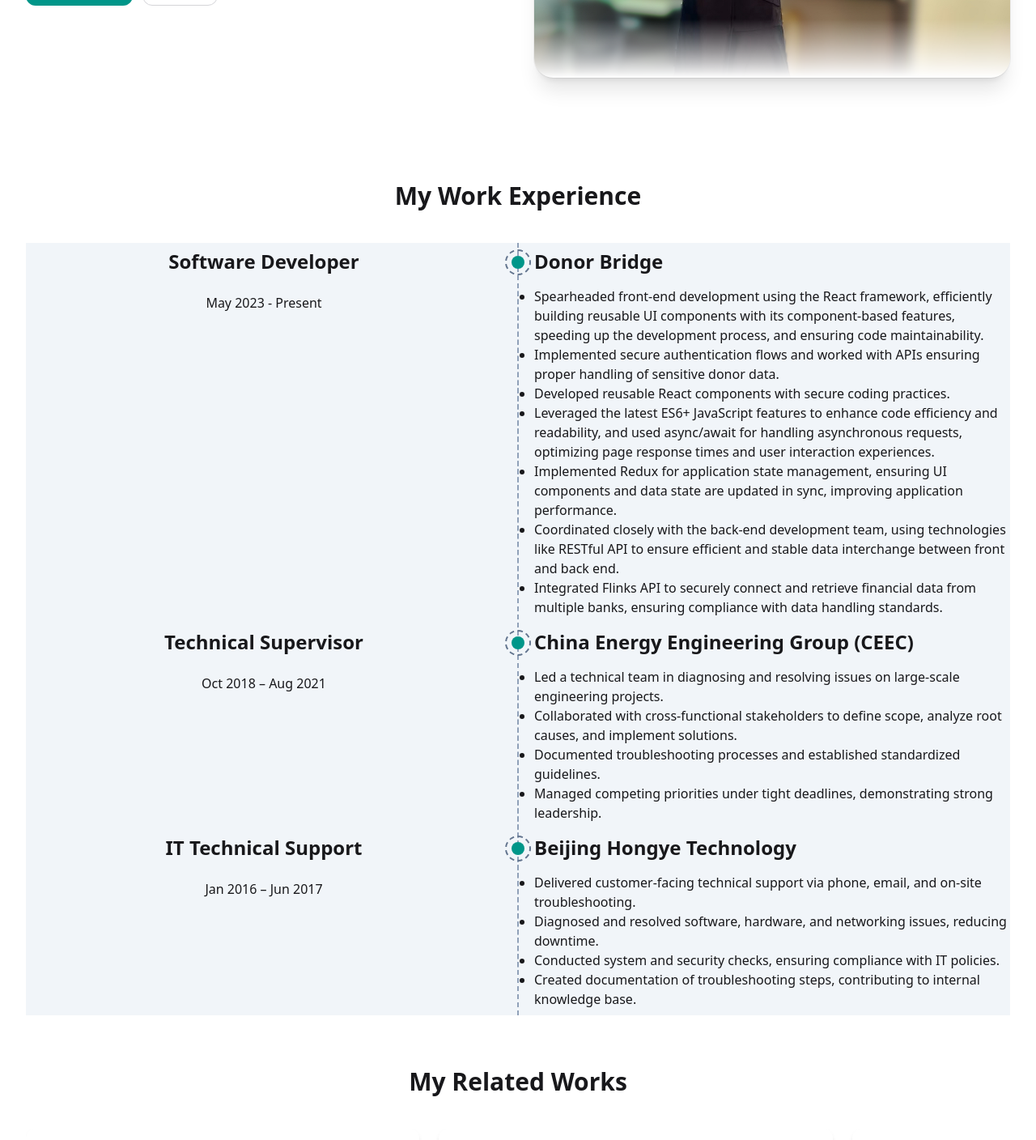
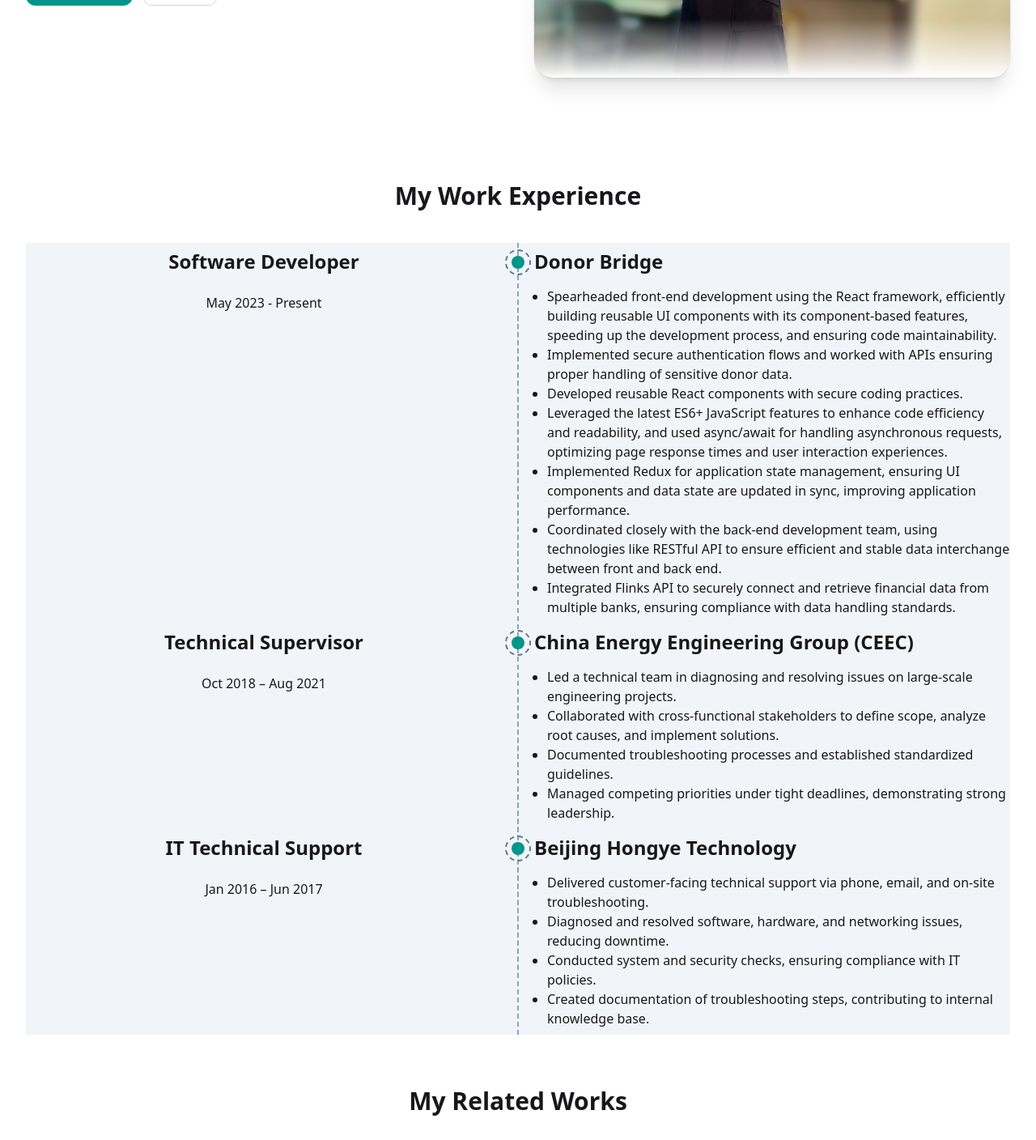
Before and after one commit to Chao-Meng/portfolio-react-tailwind, a React (Vite) app: page / in a window 1280 px wide. Shown: the part 536-1944 px from the top of the page at 81% size. Built offline with nearby package versions, Linux system fonts and the light colour scheme.

Commit message:
update list style

```diff
--- a/src/Components/Experience.jsx
+++ b/src/Components/Experience.jsx
@@ -20,7 +20,7 @@ export default function Experience(){
                 </div>
                 <div className="text-left space-y-4">
                     <p className="text-1xl/tight md:text-2xl/tight font-bold">Donor Bridge</p>
-                    <ul className="list-disc max-w-prose">
+                    <ul className="list-disc max-w-prose pl-4">
                         <li>Spearheaded front-end development using the React framework, efficiently building reusable UI components with its
                             component-based features, speeding up the development process, and ensuring code maintainability.
                         </li>
@@ -54,7 +54,7 @@ export default function Experience(){
                 </div>
                 <div className="text-left space-y-4">
                     <p className="text-1xl/tight md:text-2xl/tight font-bold">China Energy Engineering Group (CEEC)</p>
-                    <ul className="list-disc max-w-prose">
+                    <ul className="list-disc max-w-prose pl-4">
                         <li>Led a technical team in diagnosing and resolving issues on large-scale engineering projects.</li>
                         <li>Collaborated with cross-functional stakeholders to define scope, analyze root causes, and implement solutions.</li>
                         <li>Documented troubleshooting processes and established standardized guidelines.</li>
@@ -78,7 +78,7 @@ export default function Experience(){
                 </div>
                 <div className="text-left space-y-4">
                     <p className="text-1xl/tight md:text-2xl/tight font-bold">Beijing Hongye Technology</p>
-                    <ul className="list-disc max-w-prose">
+                    <ul className="list-disc max-w-prose pl-4">
                         <li>Delivered customer-facing technical support via phone, email, and on-site troubleshooting.  </li>
                         <li>Diagnosed and resolved software, hardware, and networking issues, reducing downtime.  </li>
                         <li>Conducted system and security checks, ensuring compliance with IT policies.  </li>
```
